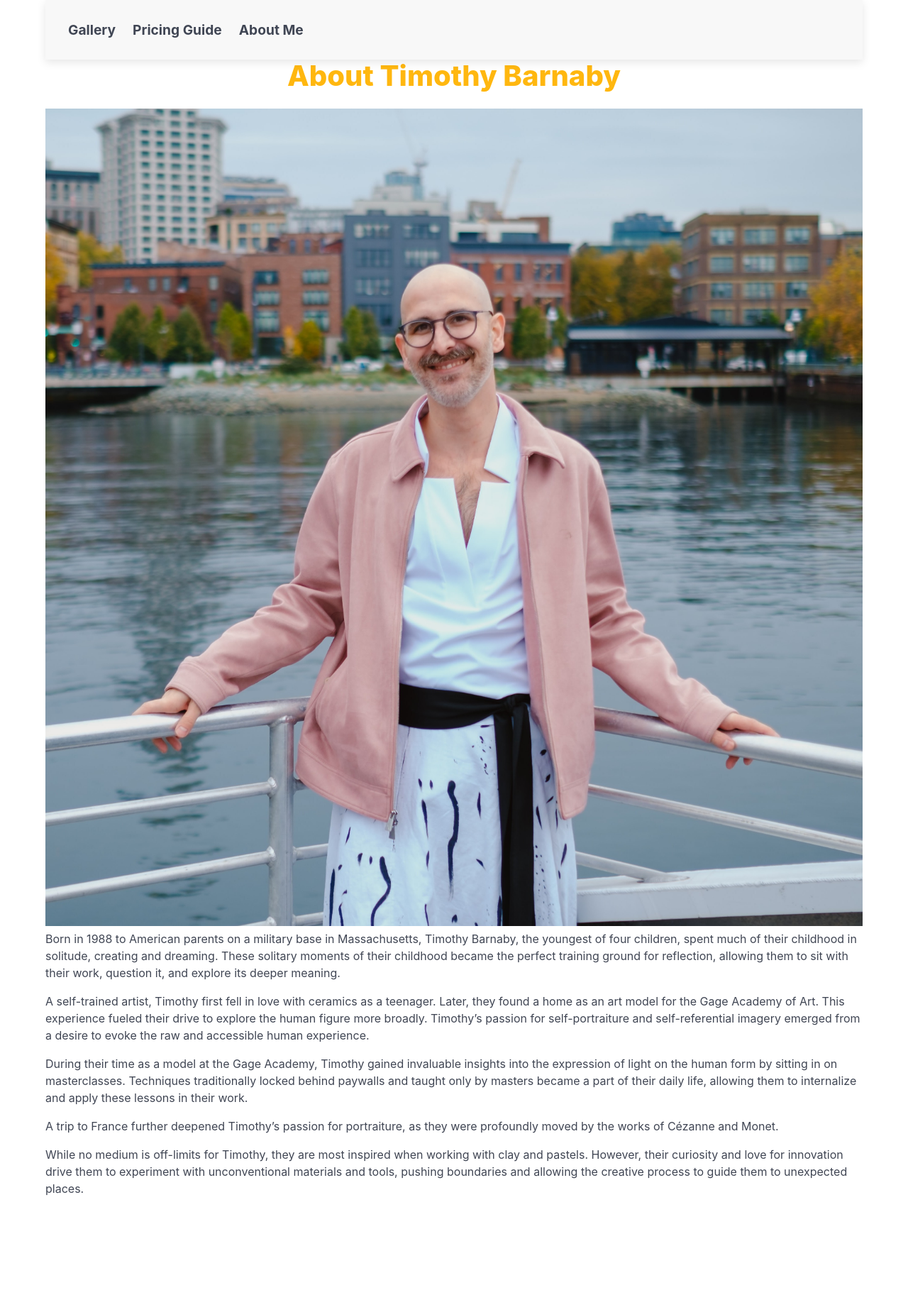
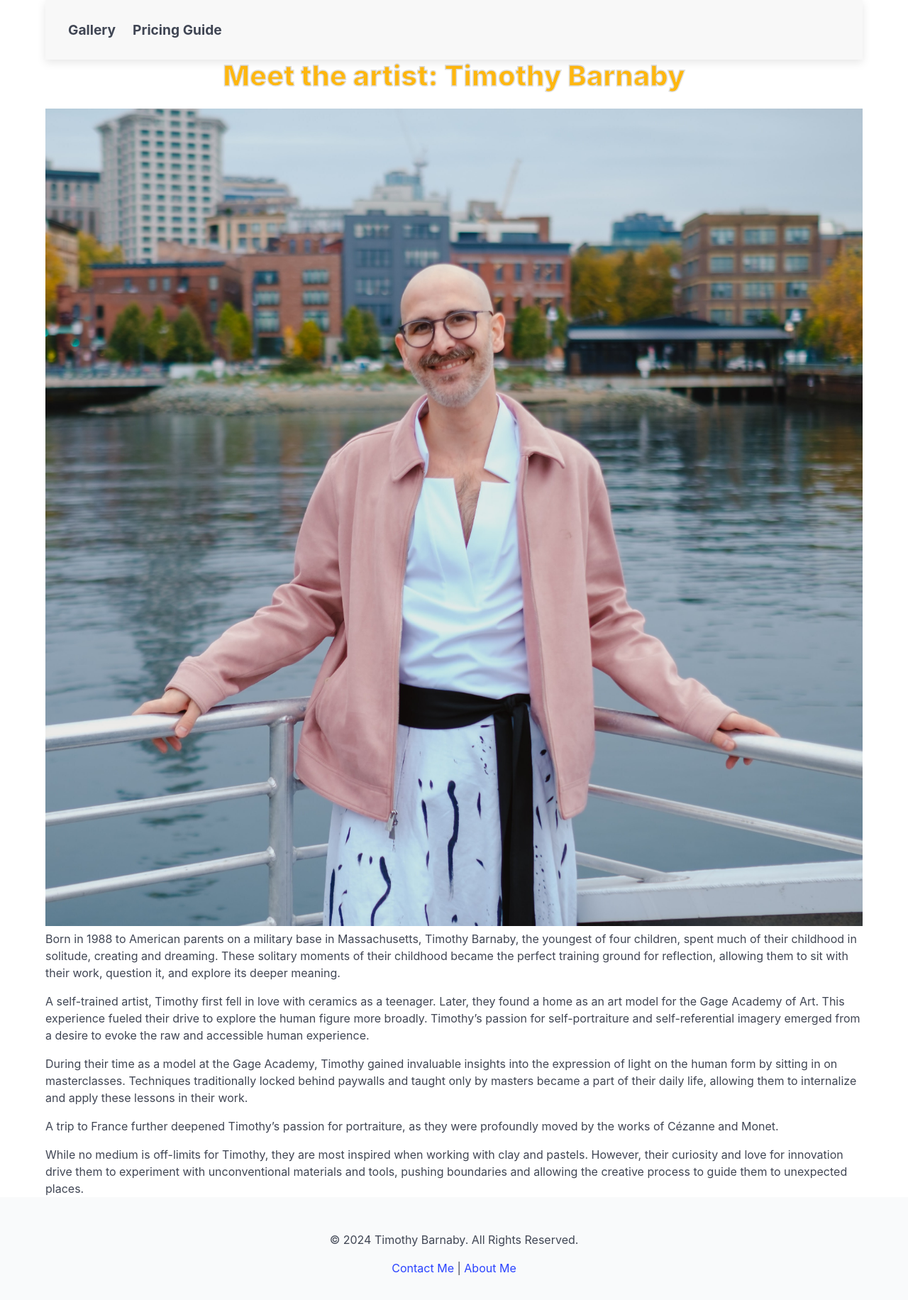
Before and after one commit to tbarns/gallery, a React (Create React App) app: page /about in a window 1280 px wide. Shown: the top 1832 px of the page at 71% size. Before the commit the page ends 1687 px from the top, so only its background shows below. Built offline with nearby package versions, Linux system fonts and the light colour scheme.

Commit message:
added footer and styling

```diff
--- a/src/App.js
+++ b/src/App.js
@@ -4,6 +4,7 @@ import HomePage from './components/Home';
 import UploadPage from './components/UploadPage';
 import PricingGuide from './components/PricingGuide';
 import AboutMe from './components/AboutMe';
+import Footer from './components/Footer';
 import './App.css';
 
 function App() {
@@ -16,6 +17,7 @@ function App() {
           <Route path="/upload" element={<UploadPage />} />
           <Route path="/about" element={<AboutMe />} />
         </Routes>
+        <Footer/>
       </div>
     </Router>
   );
--- a/src/components/AboutMe.js
+++ b/src/components/AboutMe.js
@@ -10,11 +10,11 @@ const AboutMe = () => {
         <div className="navbar-brand">
           <Link to="/" className="navbar-item">Gallery</Link>
           <Link to="/pricing" className="navbar-item">Pricing Guide</Link>
-          <Link to="/about" className="navbar-item">About Me</Link>
+          {/* <Link to="/about" className="navbar-item">About Me</Link>   */}
         </div>
       </nav>
 
-      <h1 className="title has-text-centered has-text-warning">About Timothy Barnaby</h1>
+      <h1 className="title has-text-centered has-text-warning">Meet the artist: Timothy Barnaby</h1>
 
       {/* Image section */}
       <div className="about-image-container">
--- /dev/null
+++ b/src/components/Footer.js
@@ -0,0 +1,20 @@
+import React from 'react';
+import './Footer.css'; // Create this file for custom styles
+
+const Footer = () => {
+  return (
+    <footer className="footer">
+      <div className="content has-text-centered">
+        <p>
+          &copy; {new Date().getFullYear()} Timothy Barnaby. All Rights Reserved.
+        </p>
+        <p>
+          <a href="mailto:tbarnaby1@gmail.com">Contact Me</a> |
+          <a href="/about"> About Me</a>
+        </p>
+      </div>
+    </footer>
+  );
+};
+
+export default Footer;
--- a/src/components/Home.css
+++ b/src/components/Home.css
@@ -11,6 +11,11 @@ body{
   .navbar-item {
     font-size: 1.2rem;
     font-weight: bold;
+  }
+
+  h1{
+  -webkit-text-stroke: #ddd;
+  -webkit-text-stroke-width: 1.5px;
   }
 
   /* Center the title */
```
Also changed, not shown: src/components/Footer.css (added).
